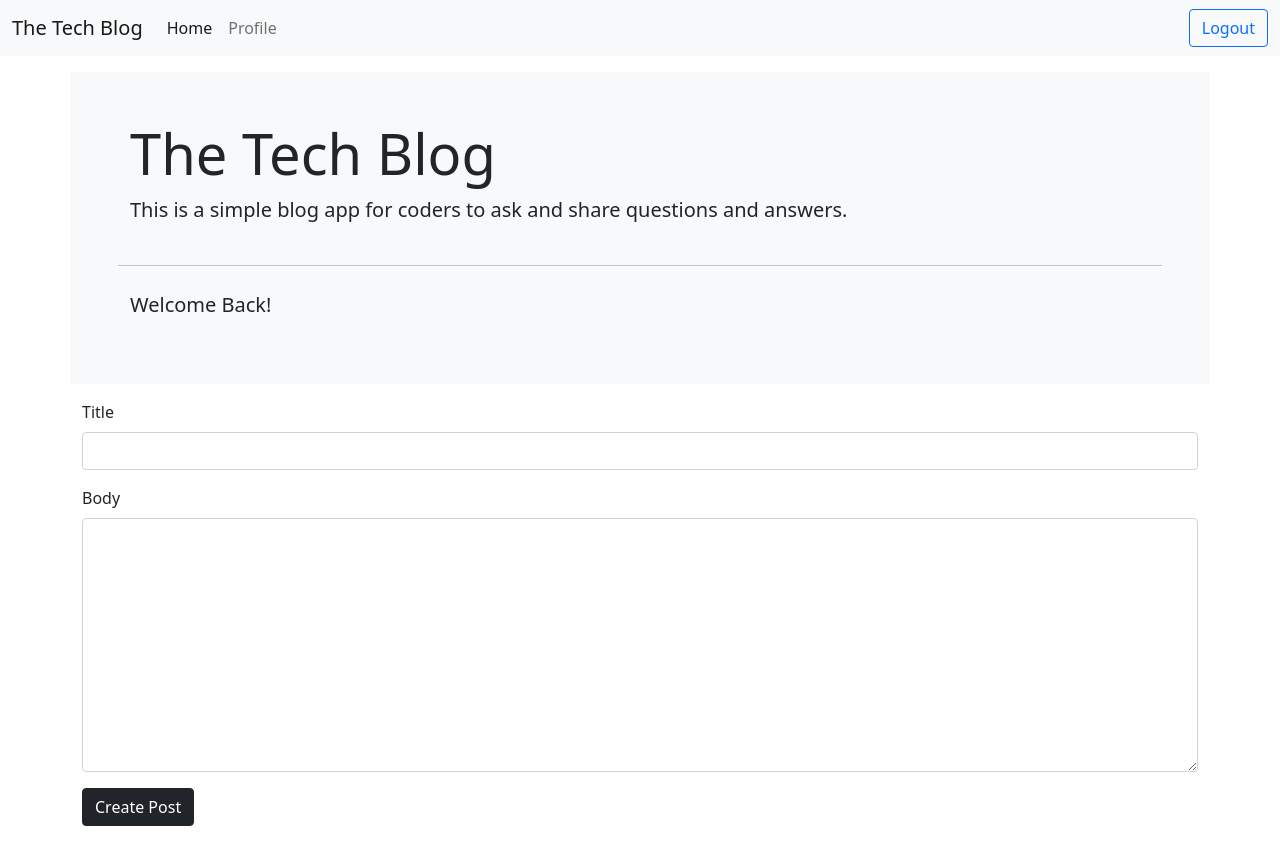
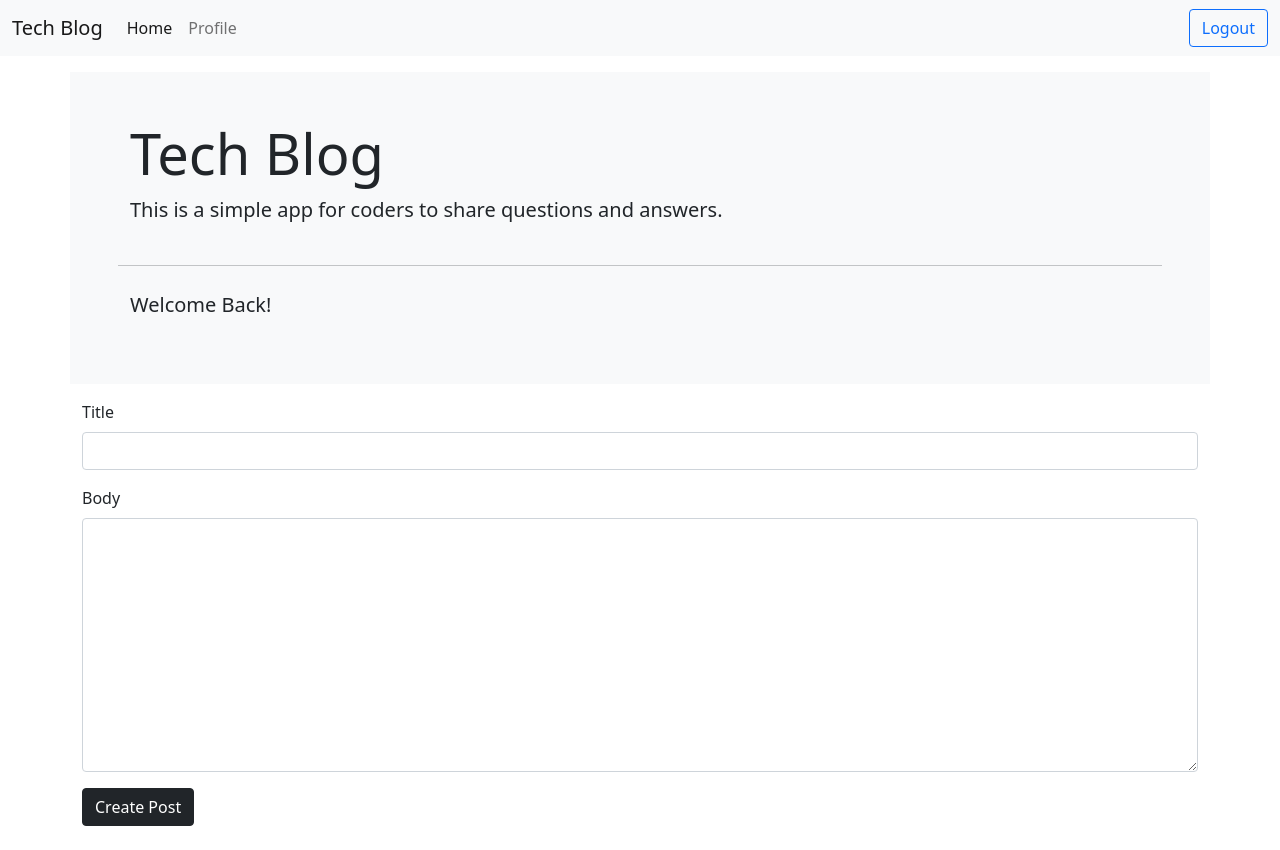
Before and after one commit to alntruong/TechBlog, a plain HTML site: page public/index.html in a window 1280 px wide. Drawn offline with nearby package versions, Linux system fonts and the light colour scheme; no server answers; sample sign-in values are in the browser's storage.

Commit message:
updated index

```diff
--- a/public/index.html
+++ b/public/index.html
@@ -7,13 +7,13 @@
   <meta name="viewport" content="width=device-width, initial-scale=1.0">
   <link href="https://cdn.jsdelivr.net/npm/bootstrap@5.0.2/dist/css/bootstrap.min.css" rel="stylesheet"
     integrity="sha384-EVSTQN3/azprG1Anm3QDgpJLIm9Nao0Yz1ztcQTwFspd3yD65VohhpuuCOmLASjC" crossorigin="anonymous">
-  <title>The Tech Blog</title>
+  <title>Tech Blog</title>
 </head>
 
 <body>
   <nav class="navbar navbar-expand-lg navbar-light bg-light">
     <div class="container-fluid">
-      <a class="navbar-brand" href="/">The Tech Blog</a>
+      <a class="navbar-brand" href="/">Tech Blog</a>
       <button class="navbar-toggler" type="button" data-bs-toggle="collapse" data-bs-target="#navbarSupportedContent"
         aria-controls="navbarSupportedContent" aria-expanded="false" aria-label="Toggle navigation">
         <span class="navbar-toggler-icon"></span>
@@ -33,8 +33,8 @@
   </nav>
   <div class="container">
     <div class="row bg-light p-5 rounded-lg mb-3 mt-3">
-      <h1 class="display-4">The Tech Blog</h1>
-      <p class="lead">This is a simple blog app for coders to ask and share questions and answers.</p>
+      <h1 class="display-4">Tech Blog</h1>
+      <p class="lead">This is a simple app for coders to share questions and answers.</p>
       <hr class="my-4">
       <p class="lead">Welcome Back<span id="username"></span>!</p>
     </div>
```
